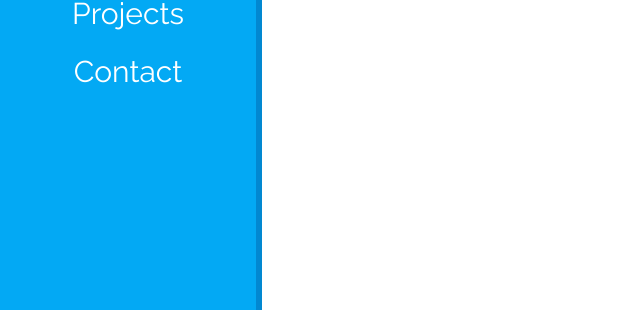
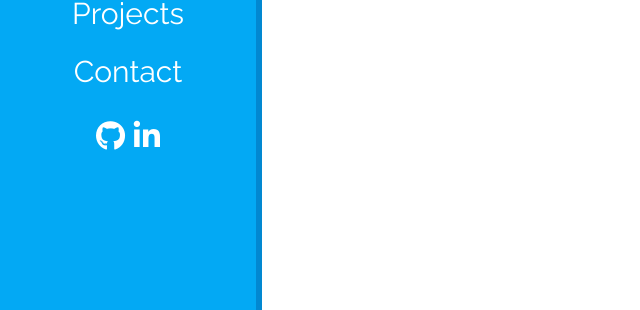
Before and after one commit to joshuayuan/joshuayuan-old-site, a Jekyll site: the page built from about.md, in a window 1280 px wide. Shown: the part 459-769 px from the top of the page, without its empty margins (0-640 px from the left). Built offline with Jekyll 4.4.1, drawn with Linux system fonts in a browser that asks for light colours; nearby versions of some CDN libraries.

Commit message:
add github and linkedin icons

```diff
--- a/_layouts/default.html
+++ b/_layouts/default.html
@@ -11,6 +11,7 @@
 
     <script src="https://code.jquery.com/jquery-3.1.1.min.js" integrity="sha256-hVVnYaiADRTO2PzUGmuLJr8BLUSjGIZsDYGmIJLv2b8=" crossorigin="anonymous"></script>
     <script src="https://unpkg.com/isotope-layout@3/dist/isotope.pkgd.min.js"></script>
+    <script src="https://use.fontawesome.com/5b8389cf09.js"></script>
   </head>
   <body>
     <div id="sidebar">
@@ -21,6 +22,12 @@
         <li><a href="{{ site.url }}#projects">Projects</a></li>
         <li><a href="{{ site.url }}#contact">Contact</a></li>
       </ul>
+      <ul id="sbicons">
+        <li><a href="https://github.com/joshuayuan"><i class="fa fa-github fa-2x" aria-hidden="true"></i>
+        </a></li>
+        <li><a href="https://www.linkedin.com/in/joshua-yuan"><i class="fa fa-linkedin fa-2x" aria-hidden="true"></i>
+        </a></li>
+      </ul>
     </div>
     <!-- <div id="vertline"></div> -->
 
--- a/_layouts/home.html
+++ b/_layouts/home.html
@@ -17,8 +17,10 @@ redirect_from:
     {% assign sorted_projects = (site.projects | sort:"order")%}
     {% for project in sorted_projects %}
     <a href="{{project.url}}" class="grid-item {% if first %}grid-sizer{% endif %}">
-        <img src="{{project.thumbnail}}" width="100px"/>
-        <!-- <h3>{{project.title}}</h3> -->
+        <img src="{{project.thumbnail}}"/>
+        <div class="label">
+            <h3>{{project.title}}</h3>
+        </div>
         <!-- <p>{{project.brief}}</p> -->
       </a>
       {% assign first = false %}
--- a/assets/stylesheets/styles.css
+++ b/assets/stylesheets/styles.css
@@ -47,6 +47,15 @@ body {
 #toc {
     font-size: 3rem;
 }
+#sbicons {
+    list-style-type: none;
+    margin: 0;
+    padding: 0;
+}
+#sbicons li {
+    display: inline;
+    margin: 1%;
+}
 
 /*
 *
@@ -71,6 +80,7 @@ body {
     margin: 0;
 }
 #projects{
+    padding-top: 2vh;
     background-color: white;
 }
 #contact {
@@ -109,10 +119,27 @@ body {
     left: 50%;
     transform: translate(-50%, -50%);
 }
+
+.grid-item:hover img {
+    /*transform: translate(50%);*/
+    z-index: -1;
+}
+
 @media (min-width: 550px) {
     .grid-item {
         width: 48%;
         height: 30em;
+    }
+    .grid-item .label {
+        background-color: #03A9F4;
+        color: white;
+        opacity: 0;
+        border: #0288D1 solid .75vh;
+        top: 50%;
+    }
+    .grid-item:hover .label{
+        opacity: 1;
+        z-index: 1000;
     }
 
 }
@@ -121,4 +148,5 @@ body {
         width: 31.3%;
     }
 
+
 }
```
